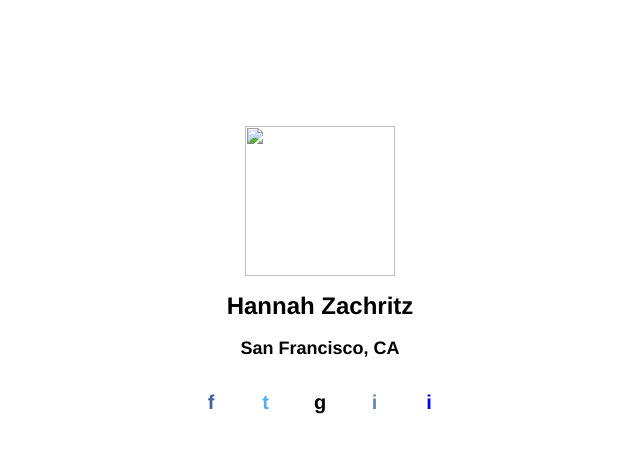
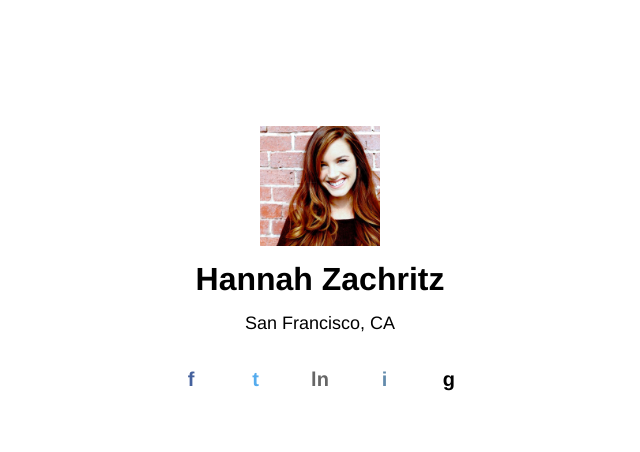
Before and after one commit to hannahz/hannahz.github.io, a plain HTML site: page index.html in a window 1280 px wide. Shown: the whole page, without its empty margins (320-960 px from the left). Drawn offline with Linux system fonts and the light colour scheme; files whose address does not match are found by name.

Commit message:
update social links and layout

```diff
--- a/index.html
+++ b/index.html
@@ -14,15 +14,15 @@
 	</head>
 	<body>
 		<div>
-			<img src="file://localhost/Users/hannah/dev/hannahz.github.io/images/18273_10101046935090649_1429501724_n.jpg"/>
+			<img src="file:///Users/hannah/dev/hannahz.github.io/images/18273_10101046935090649_1429501724_n.jpg"/>
 			<h1>Hannah Zachritz</h1>
 			<h3>San Francisco, CA</h3>
 			<ul>
 				<li class="social-facebook"><a target="_blank" href="https://www.facebook.com/hannah.zachritz">f</a></li>
-				<li class="social-twitter"><a href="https://www.twitter.com/hannahzachritz">t</a></li>
-				<li class="social-linkedin"><a href="https://www.linkedin.com/hannah-zachritz">g</a></li>
-				<li class="social-instagram"><a href="https://www.instagram.com/hannahzachritz">i</a></li>
-				<li class="social-spotify"><a href="https://www.spotify.com/hannah.zachritz">i</a></li>
+				<li class="social-twitter"><a target="_blank" href="https://www.twitter.com/hannahzachritz">t</a></li>
+				<li class="social-linkedin"><a target="_blank" href="https://www.linkedin.com/pub/hannah-zachritz/16/4b2/343">ln</a></li>
+				<li class="social-instagram"><a target="_blank" href="https://www.instagram.com/hannahzachritz">i</a></li>
+				<li class="social-github"><a target="_blank" href="https://www.github.com/hannahz">g</a></li>
 			</ul>
 		</div>
 	</body>
--- a/main.css
+++ b/main.css
@@ -4,17 +4,25 @@ div {
 	font-family: helvetica;
 }
 
+img {
+	width: 120px;
+	height: 120px;
+}
+
 h1 {
-	font-size: 24px;
+	font-size: 32px;
+	margin: 15px;
 }
 
 h3 {
 	font-size: 18px;
+	font-weight: lighter;
+	margin: 0px;
 }
 
 ul {
 	list-style: none;
-	margin: 0;
+	margin: 15px;
 	padding: 0;
 }
 
@@ -26,18 +34,12 @@ li{
 	font-weight: bold;
 	text-align: center;
 	vertical-align: center;
-	margin: 0;
-	padding: 5px;
+	padding: 10px;
 
 }
 
 a {
 	text-decoration: none;
-}
-
-img{
-	height: 150px;
-	width: 150px;
 }
 
 .social-facebook a {
@@ -52,9 +54,10 @@ img{
 	color: #638BAC;
 }
 
-.social-spotify {
-	color: green;
+.social-linkedin a {
+	color: #666;
 }
-.social-linkedin a {
+
+.social-github a {
 	color: black;
 }
```
